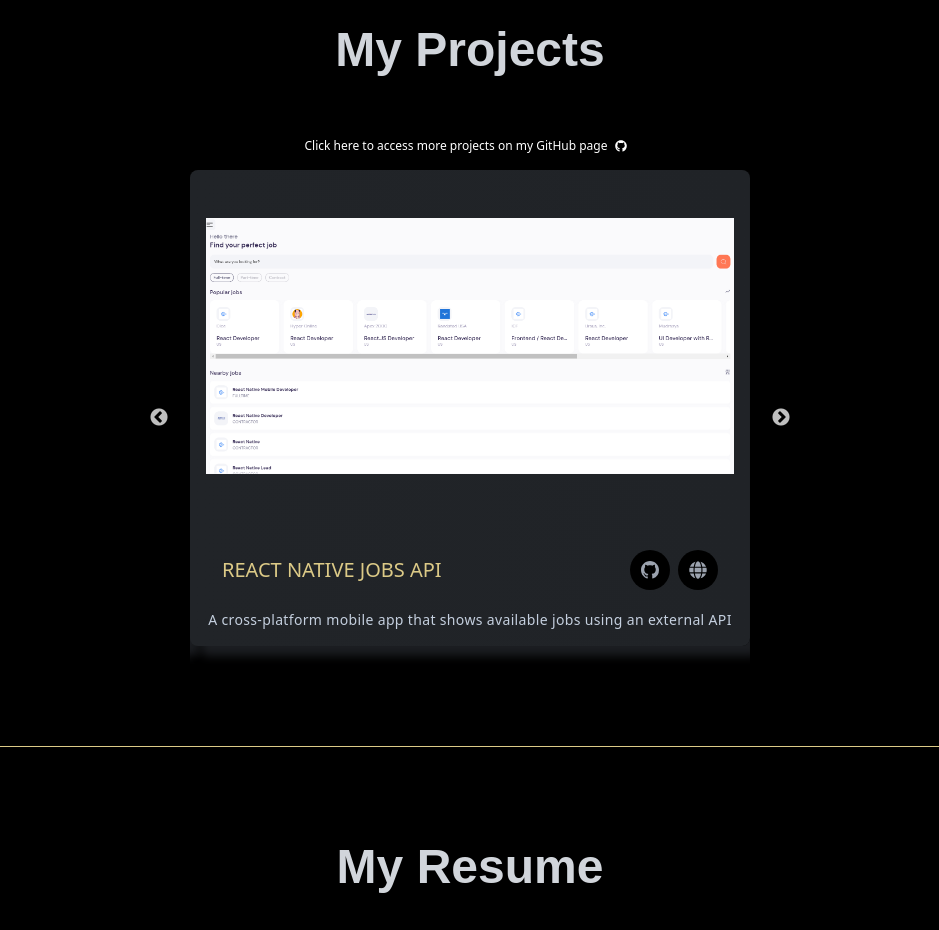
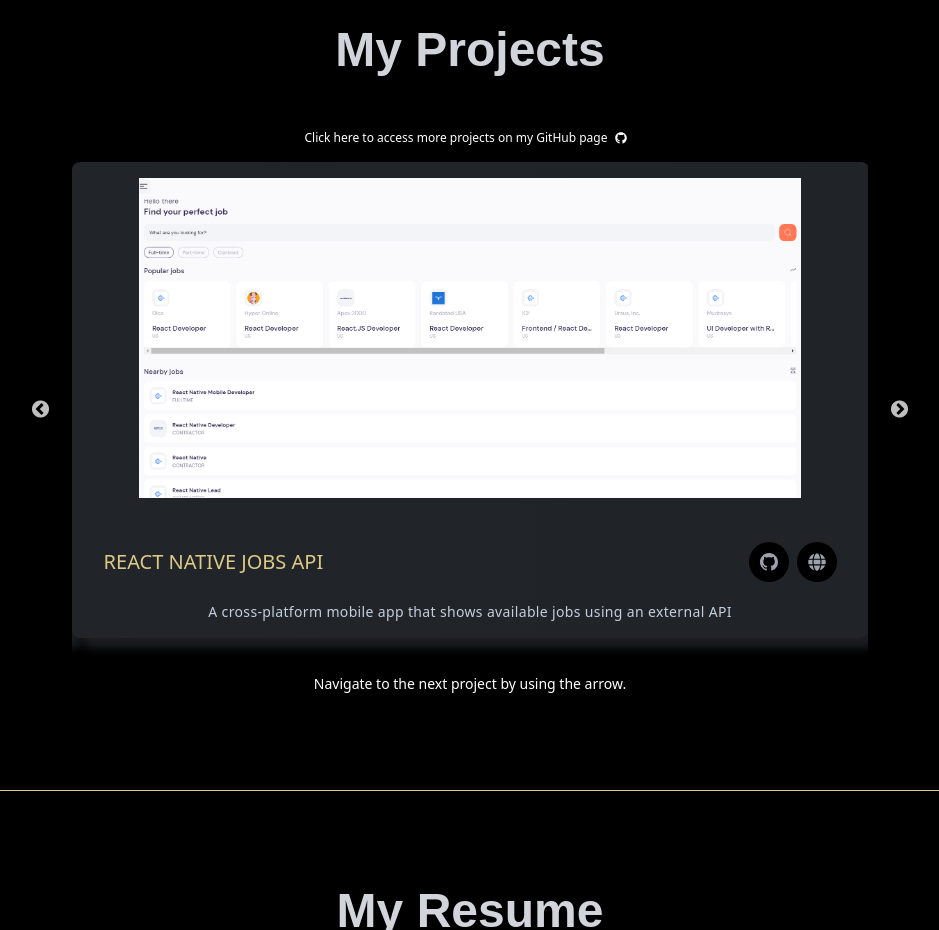
Before and after one commit to kulklex/kulklex2.0, a Next.js app: page / in a window 1280 px wide. Shown: the part 2160-3090 px from the top of the page, without its empty margins (170-1109 px from the left). Built offline with nearby package versions, Linux system fonts and the light colour scheme.

Commit message:
Update Projects.tsx

```diff
--- a/components/Projects/Projects.tsx
+++ b/components/Projects/Projects.tsx
@@ -57,14 +57,14 @@ export default function Projects({}: Props) {
             <Title desc="My Projects" />
         </div>
 
-        <div className="text-xs flex justify-center item-center text-center pt-2 pb-4 text-white hover:text-designColor">
+        <div className="text-xs flex justify-center item-center text-center pb-4 text-white hover:text-designColor">
           <p>Click here to access more projects on my GitHub page {"  "}</p>
           <span className="bg-black text-white flex items-center justify-center text-center px-2">
             <Link href="https://github.com/kulklex/" target='_blank'><FaGithub /></Link>
           </span>
         </div>
 
-        <Slider {...settings} className="md:px-4 lg:w-[50%] flex justify-center items-center text-center">
+        <Slider {...settings} className="md:px-4 lg:w-[70%] flex justify-center items-center text-center">
           <div>
             <ProjectsCard title="React Native Jobs API" desc="A cross-platform mobile app that shows available jobs using an external API" url={``} gitHub="https://github.com/kulklex/React-Native-Jobs-App" img={nativeJobsAPI} />
           </div>
@@ -99,6 +99,10 @@ export default function Projects({}: Props) {
             <ProjectsCard title="Modern UI Landing-Page" desc="A complete responsive modern website design only" url={`https://nextjs-modern-ui-responsive-landing-page.vercel.app/`} gitHub="https://github.com/kulklex/ai-responsive-landing-page-ui" img={modernUI} />
           </div> */}
         </Slider>
+
+      <div className="text-sm flex justify-center item-center text-center py-4 text-white hover:text-designColor">
+        Navigate to the next project by using the arrow.
+      </div>
     </section>
   )
 }
```
